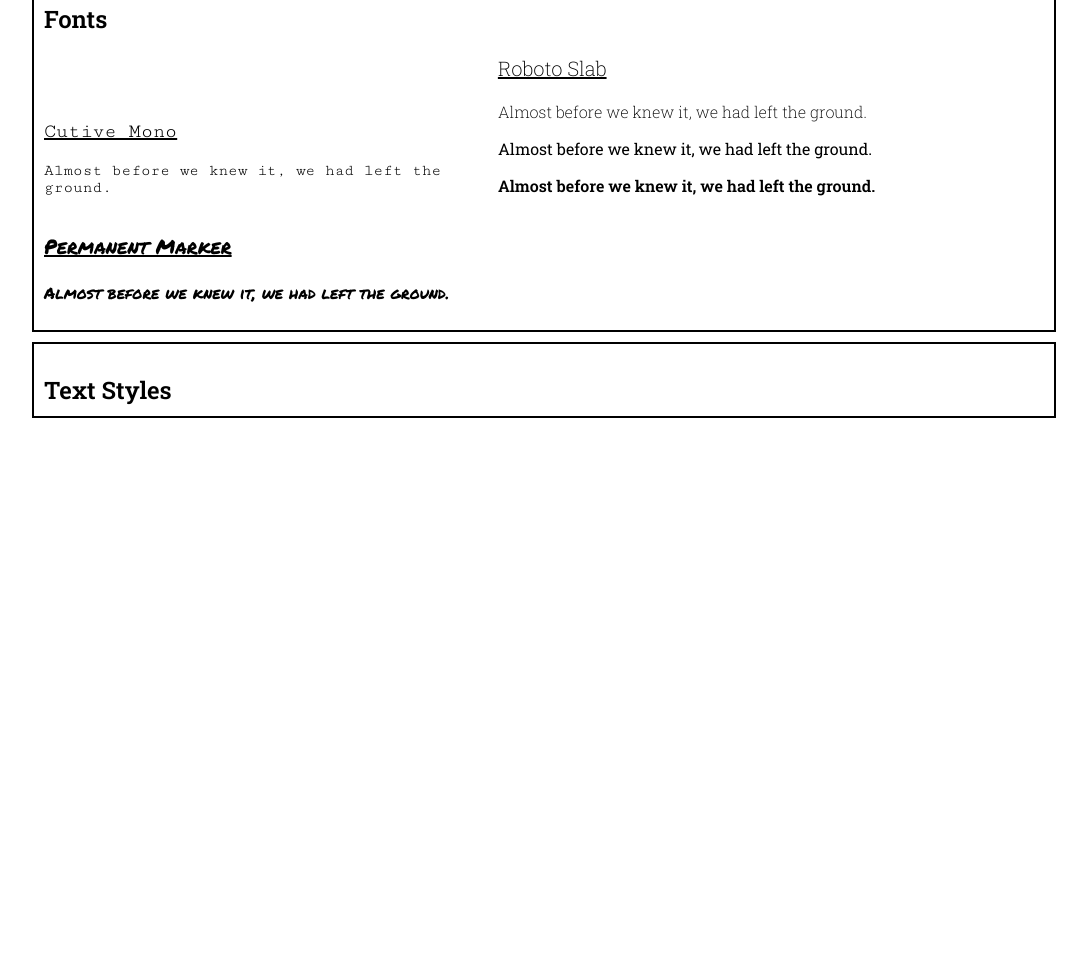
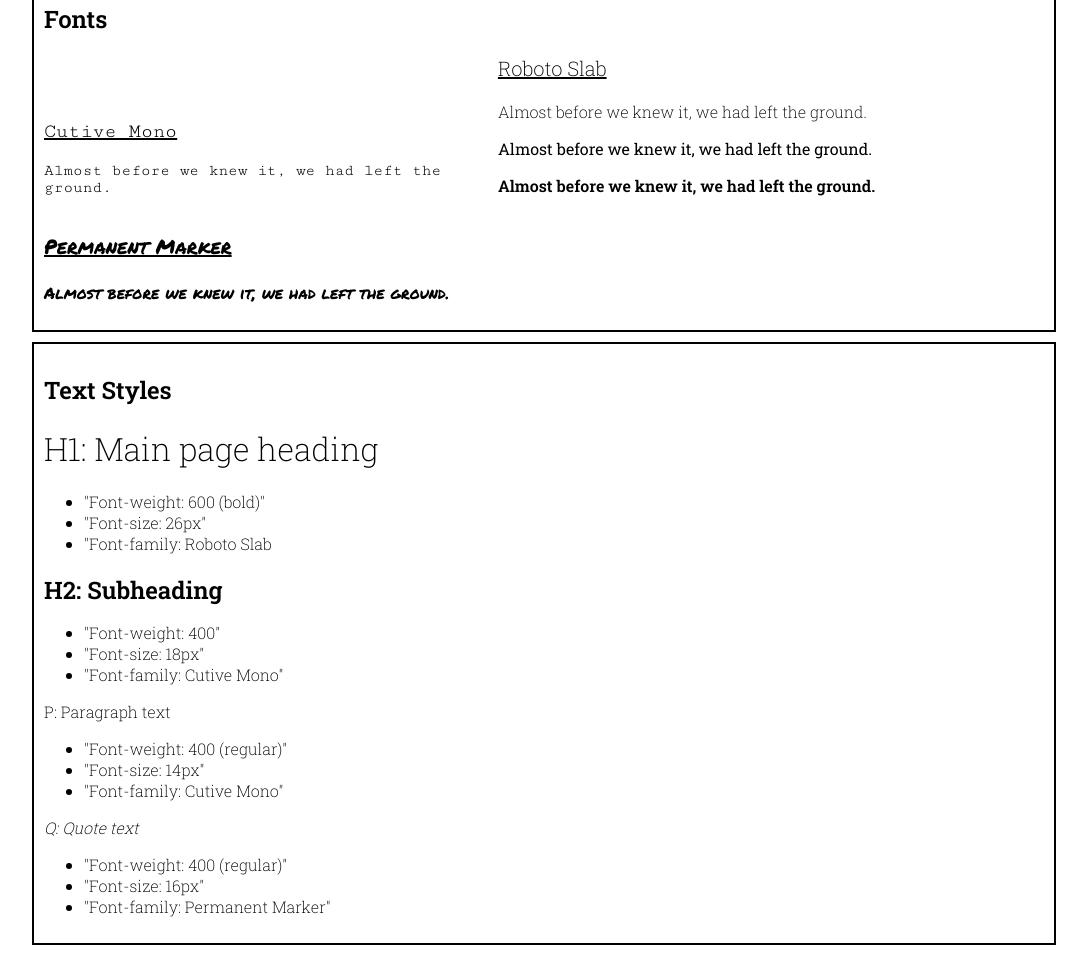
Before and after one commit to benjipt/style_guide, a plain HTML site: page index.html in a window 1280 px wide. Shown: the part 481-1436 px from the top of the page, without its empty margins (96-1183 px from the left). Before the commit the page ends 909 px from the top, so only its background shows below. Drawn offline with Linux system fonts and the light colour scheme.

Commit message:
html content added for text style container

```diff
--- a/index.html
+++ b/index.html
@@ -60,6 +60,38 @@
         <h2>Text Styles</h2>
         <div class="text-container">
             <!-- Insert divs of text-panels here -->
+            <div class="text-panel">
+                <h1>H1: Main page heading</h1>
+                <ul>
+                    <li>"Font-weight: 600 (bold)"</li>
+                    <li>"Font-size: 26px"</li>
+                    <li>"Font-family: Roboto Slab</li>
+                </ul>
+            </div>
+            <div class="text-panel">
+                <h2>H2: Subheading</h2>
+                <ul>
+                    <li>"Font-weight: 400"</li>
+                    <li>"Font-size: 18px"</li>
+                    <li>"Font-family: Cutive Mono"</li>
+                </ul>
+            </div>
+            <div class="text-panel">
+                <p>P: Paragraph text</p>
+                <ul>
+                    <li>"Font-weight: 400 (regular)"</li>
+                    <li>"Font-size: 14px"</li>
+                    <li>"Font-family: Cutive Mono"</li>
+                </ul>
+            </div>
+            <div class="text-panel">
+                <p class="quote">Q: Quote text</p>
+                <ul>
+                    <li>"Font-weight: 400 (regular)"</li>
+                    <li>"Font-size: 16px"</li>
+                    <li>"Font-family: Permanent Marker"</li>
+                </ul>
+            </div>
         </div>
     </div>
 </body>
--- a/style.css
+++ b/style.css
@@ -33,6 +33,10 @@ p {
     margin-block-end: 1em;
     margin-inline-start: 0px;
     margin-inline-end: 0px;
+}
+
+.quote {
+    font-style: italic;
 }
 
 /* Container Class */
@@ -127,3 +131,5 @@ p {
 .bold {
     font-weight: 600;
 }
+
+/* Text Style Container Box */
```
